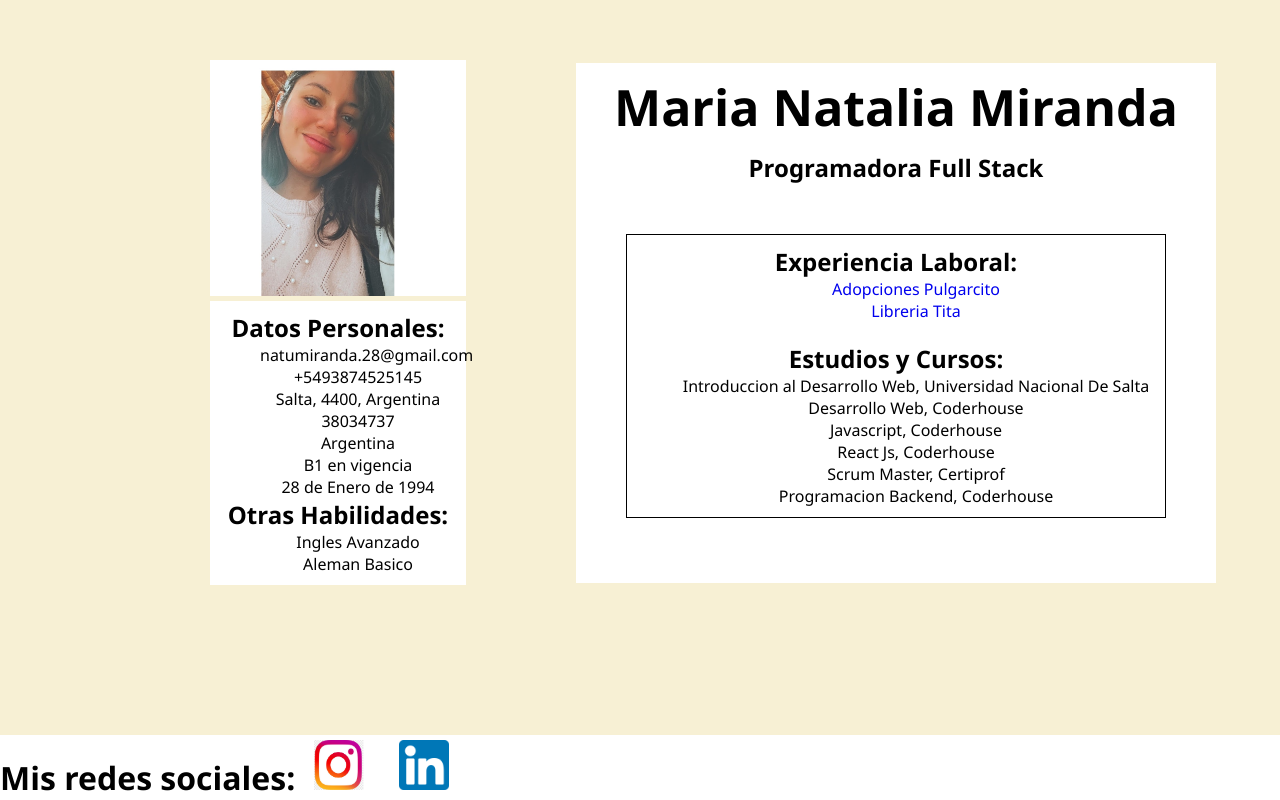
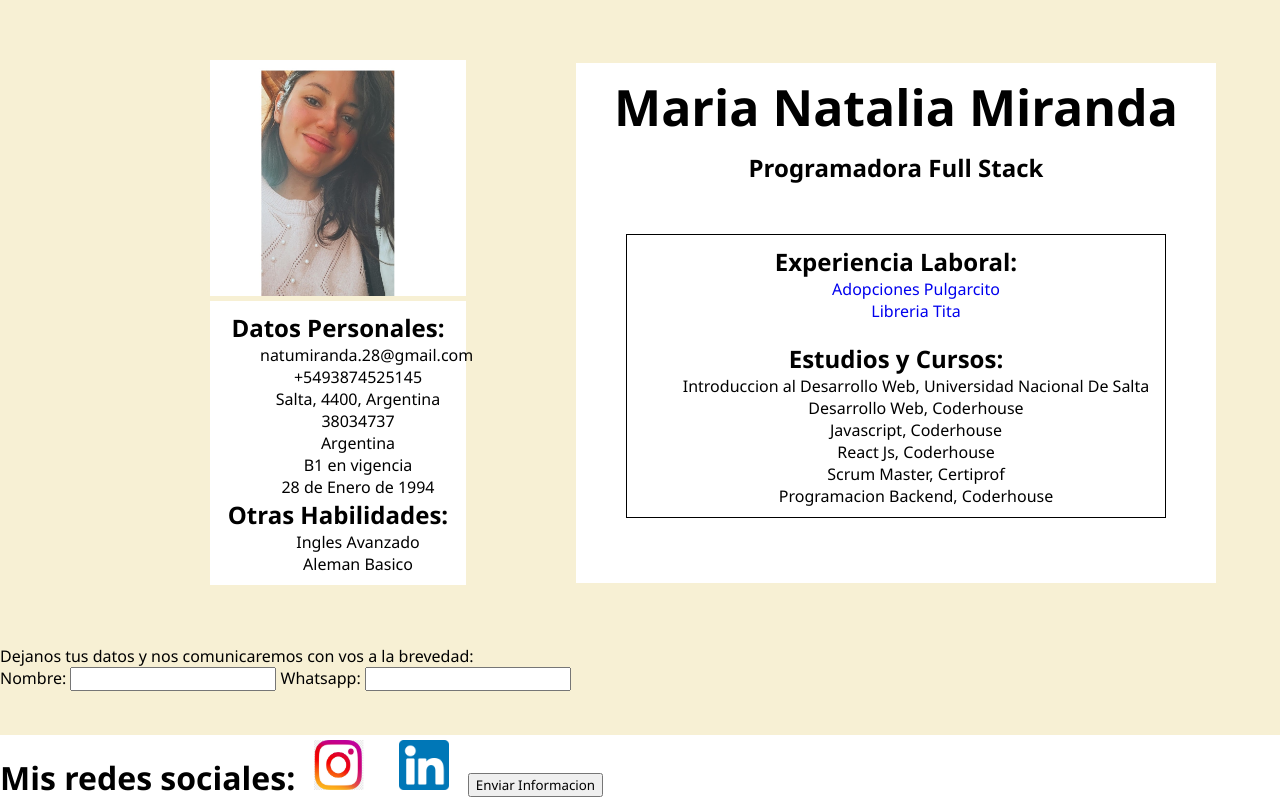
Before and after one commit to natimiranda28/CV-Natalia-Miranda, a plain HTML site: page index.html in a window 1280 px wide. Drawn offline with Linux system fonts and the light colour scheme.

Commit message:
added javascript

```diff
--- a/index.html
+++ b/index.html
@@ -70,6 +70,22 @@
         </div>
     </main>
 
+    <section class="text-Left ">
+        <p>Dejanos tus datos y nos comunicaremos con vos a la brevedad:</p>
+        <form>
+            <label>Nombre:</label>
+            <input title = "Nombre" type="text" id="Nombre">
+            <label>Whatsapp: </label>
+            <input  title ="Whastapp" type="number" id="Whatsapp">
+
+
+        </form>
+    </section>
+
+    <div class="EmployerForm">
+
+    </div>
+
     <footer class="footer_dis">
         <h1>Mis redes sociales:</h1>
         <a class="elementFooter" href="https://www.instagram.com/natimranda" target="_blank" rel="noopener noreferrer">
@@ -79,6 +95,9 @@
         <a class="elementFooter" href="https://www.linkedin.com/in/maria-natalia-miranda/" target="_blank" rel="noopener noreferrer">
             <img class="logo" src="img/logo_in.png" alt="linkedin">
         </a>
+
+        <button>Enviar Informacion</button>
+
     </footer>
 </body>
 
```
Also changed, not shown: index.js (added).
